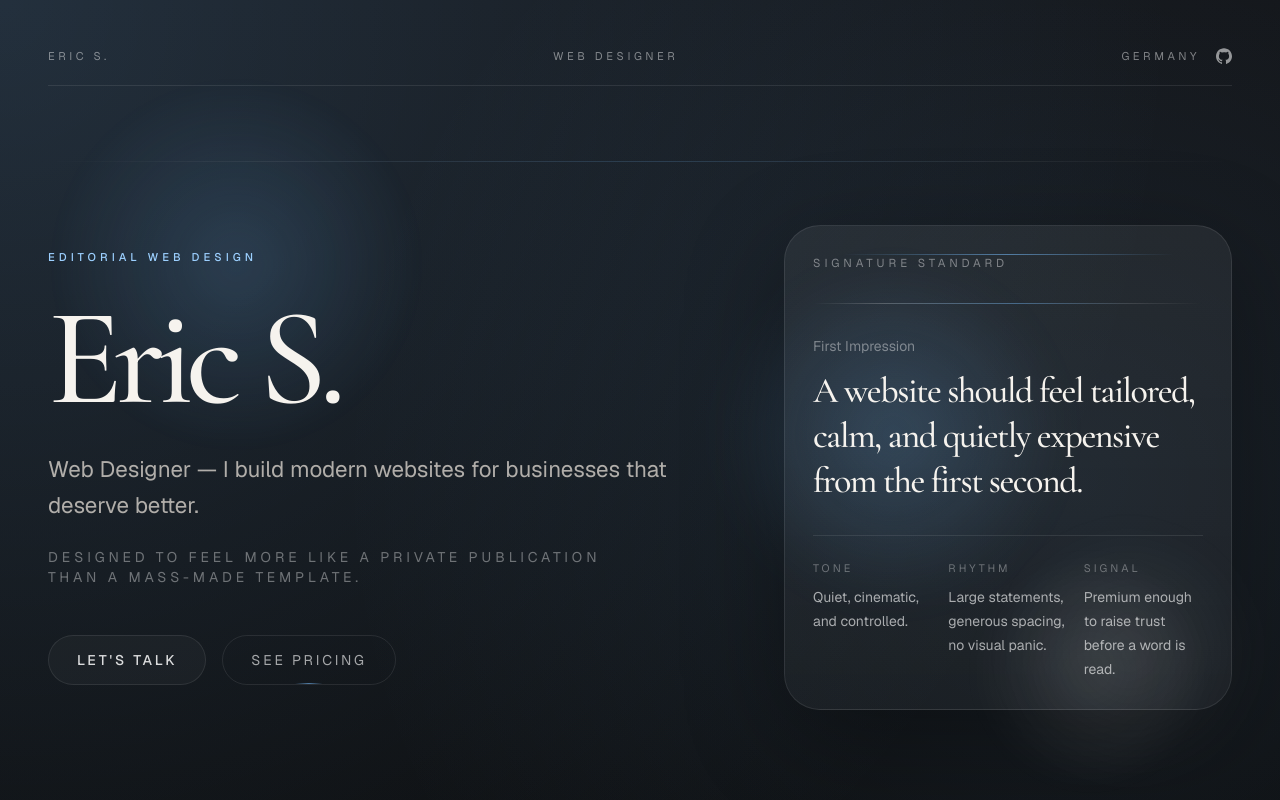
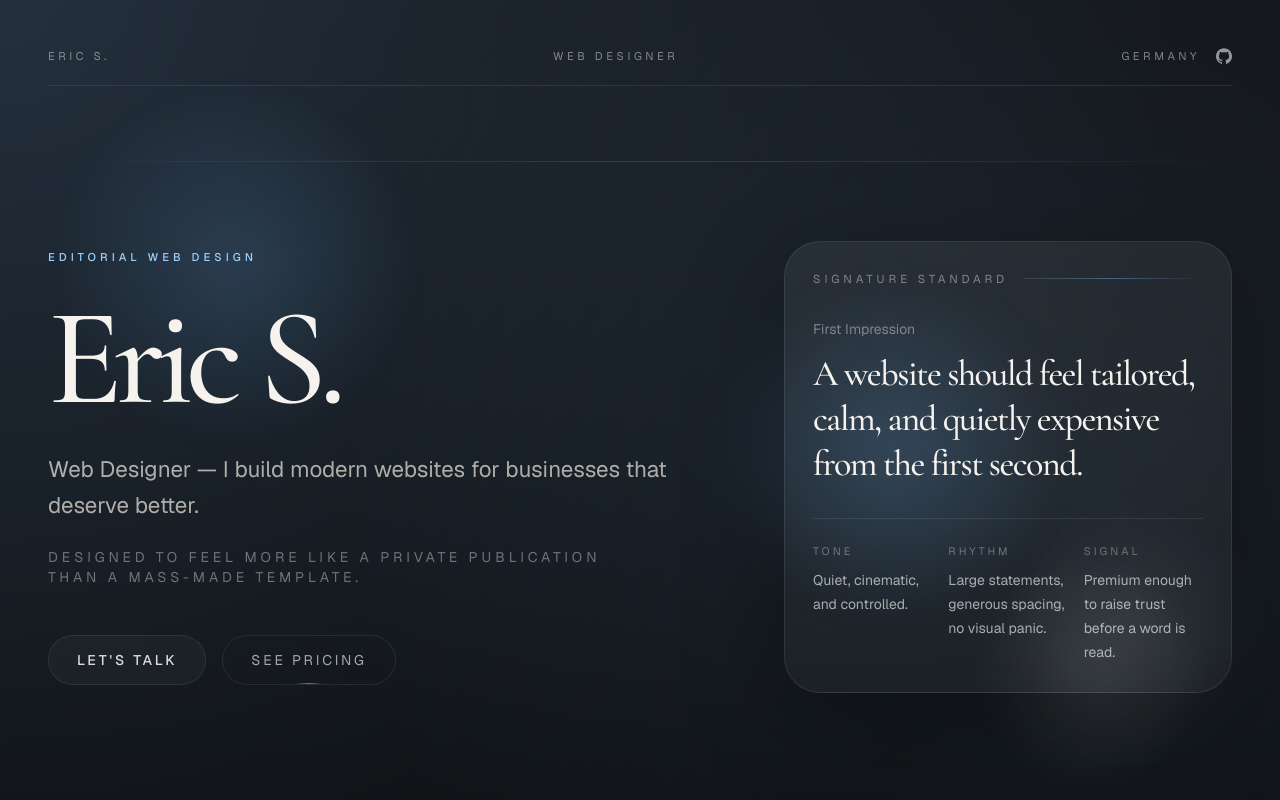
Before and after one commit to ItsHezy/nextjs-boilerplate, a Next.js app: page / in a window 1280 px wide. Shown: the top 800 px of the page. Built offline with nearby package versions, Linux system fonts and the light colour scheme.

Commit message:
Adjust hero panel label placement

```diff
--- a/app/page.tsx
+++ b/app/page.tsx
@@ -134,11 +134,12 @@ export default function Home() {
               <div className="hero-panel-ambient hero-panel-ambient-one" />
               <div className="hero-panel-ambient hero-panel-ambient-two" />
               <div className="hero-panel-content">
-                <div className="absolute inset-x-7 top-0 h-px bg-gradient-to-r from-transparent via-[#78bfff]/55 to-transparent" />
-                <p className="text-[0.72rem] uppercase tracking-[0.34em] text-white/42">
-                  Signature Standard
-                </p>
-                <div className={ruleClass} />
+                <div className="flex items-center gap-4">
+                  <p className="shrink-0 text-[0.72rem] uppercase tracking-[0.34em] text-white/42">
+                    Signature Standard
+                  </p>
+                  <div className="h-px flex-1 bg-gradient-to-r from-white/10 via-[#78bfff]/40 to-transparent" />
+                </div>
                 <div className="mt-8 space-y-8">
                   <div>
                     <p className="text-sm text-white/40">First Impression</p>
```
